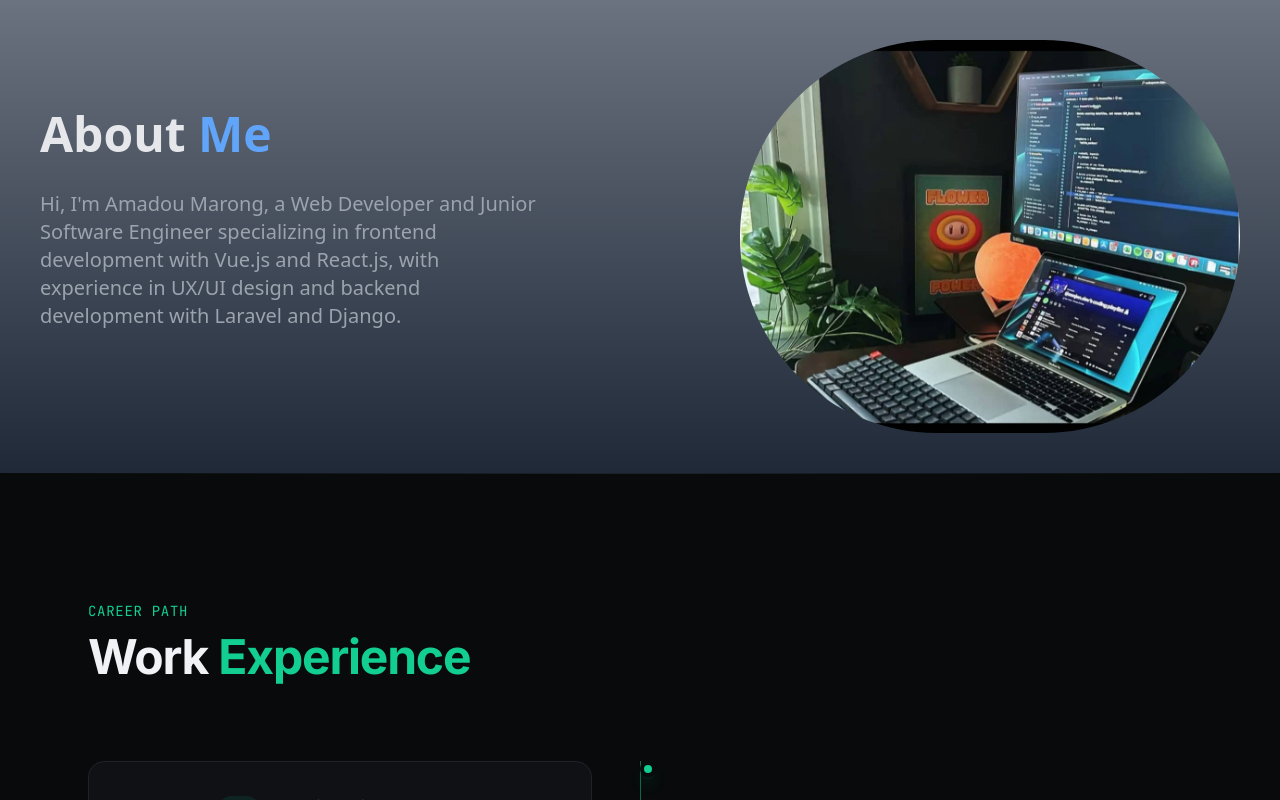
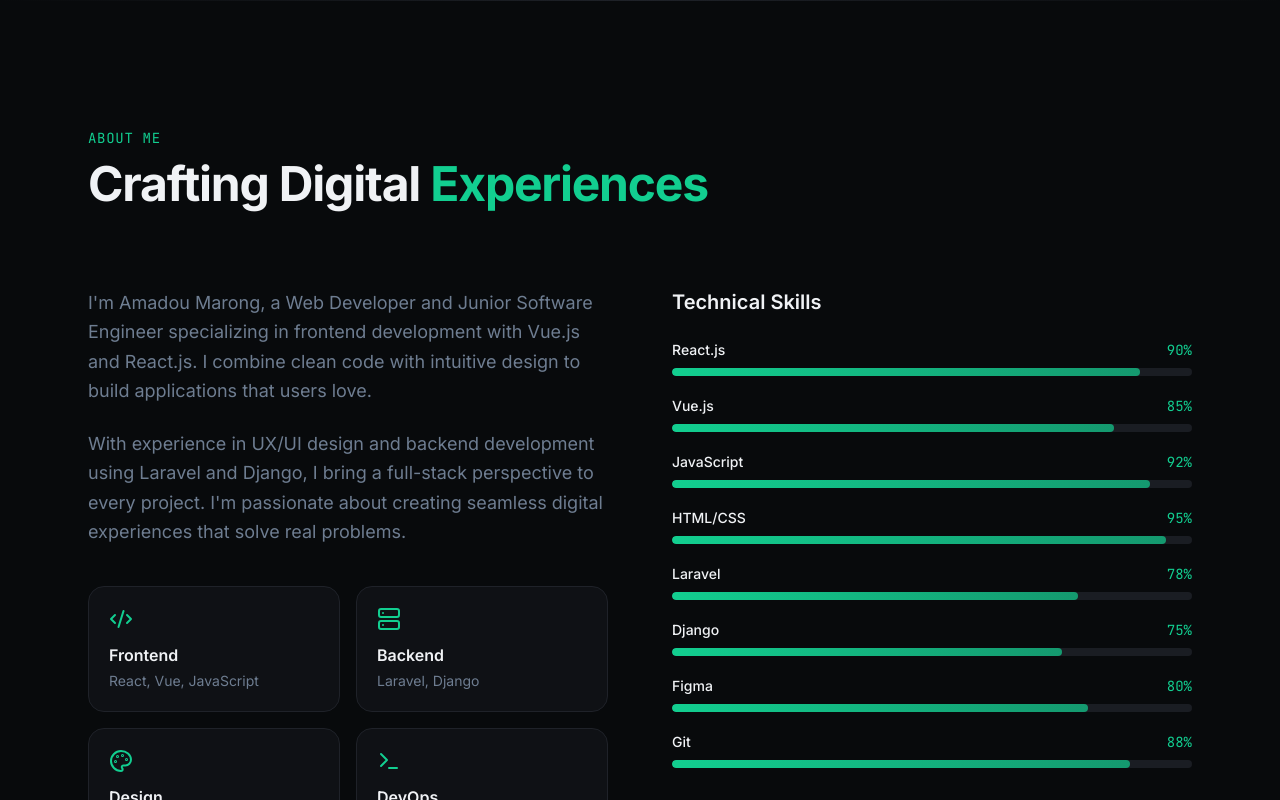
Before and after one commit to Amadou-Marong/my-updated-portfolio, a React (Vite) app: page / in a window 1280 px wide. Shown: the part 800-1600 px from the top of the page. Built offline with nearby package versions, Linux system fonts and the light colour scheme.

Commit message:
updated the about section

```diff
--- a/src/About.jsx
+++ /dev/null
@@ -1,26 +0,0 @@
-import aboutImg from './assets/aboutImg.jpeg';
-import AnimatedSection from './Components/AnimatedSection'; // Import your animated component
-
-const About = () => {
-  return (
-    <AnimatedSection>
-      <div className="py-10 text-white max-w-[1400px] mx-auto bg-gradient-to-b from-gray-500 to-gray-800" id="about">
-        <div className="flex sm:flex-row flex-col-reverse items-center justify-between gap-6 px-10">
-          <div className="text-gray-300 max-w-[500px]">
-            <h3 className="text-5xl text-gray-200 font-semibold">
-              About <span className="text-blue-400">Me</span>
-            </h3>
-            <p className="text-xl text-gray-400 my-8">
-              Hi, I&apos;m Amadou Marong, a Web Developer and Junior Software Engineer specializing in frontend development with Vue.js and React.js, with experience in UX/UI design and backend development with Laravel and Django.
-            </p>
-          </div>
-          <div className="w-[500px]">
-            <img src={aboutImg} alt="about img" className="object-cover rounded-full w-[40vw] bg-white/30 transition duration-200 hover:scale-110 cursor-pointer" />
-          </div>
-        </div>
-      </div>
-    </AnimatedSection>
-  );
-};
-
-export default About;
--- a/src/App.jsx
+++ b/src/App.jsx
@@ -1,4 +1,4 @@
-import About from "./About"
+import About from "./components/portfolio/AboutSection"
 import Experience from "./components/portfolio/ExperienceSection"
 import Hero from "./components/portfolio/HeroSection"
 import Navbar from "./components/common/Navbar"
--- /dev/null
+++ b/src/Components/portfolio/AboutSection.jsx
@@ -0,0 +1,122 @@
+import React from "react";
+import { motion } from "framer-motion";
+import { Code2, Palette, Server, Terminal } from "lucide-react";
+
+const skills = [
+  { name: "React.js", level: 90 },
+  { name: "Vue.js", level: 85 },
+  { name: "JavaScript", level: 92 },
+  { name: "HTML/CSS", level: 95 },
+  { name: "Laravel", level: 78 },
+  { name: "Django", level: 75 },
+  { name: "Figma", level: 80 },
+  { name: "Git", level: 88 },
+];
+
+const highlights = [
+  { icon: Code2, title: "Frontend", desc: "React, Vue, JavaScript" },
+  { icon: Server, title: "Backend", desc: "Laravel, Django" },
+  { icon: Palette, title: "Design", desc: "UI/UX, Figma" },
+  { icon: Terminal, title: "DevOps", desc: "Git, CI/CD" },
+];
+
+const fadeInUp = {
+  hidden: { opacity: 0, y: 40 },
+  visible: (i) => ({
+    opacity: 1,
+    y: 0,
+    transition: { duration: 0.6, delay: i * 0.1, ease: "easeOut" },
+  }),
+};
+
+export default function AboutSection() {
+  return (
+    <section id="about" className="relative py-32 overflow-hidden">
+      <div className="absolute top-0 left-0 w-full h-px bg-gradient-to-r from-transparent via-border to-transparent" />
+
+      <div className="max-w-6xl mx-auto px-6">
+        {/* Section header */}
+        <motion.div
+          initial="hidden"
+          whileInView="visible"
+          viewport={{ once: true, margin: "-100px" }}
+          className="mb-20"
+        >
+          <motion.p variants={fadeInUp} custom={0} className="text-primary font-mono text-sm tracking-wider uppercase mb-3">
+            About Me
+          </motion.p>
+          <motion.h2 variants={fadeInUp} custom={1} className="text-4xl md:text-5xl font-bold font-inter tracking-tight">
+            Crafting Digital
+            <span className="text-primary"> Experiences</span>
+          </motion.h2>
+        </motion.div>
+
+        <div className="grid lg:grid-cols-2 gap-16">
+          {/* Left - Bio */}
+          <motion.div
+            initial="hidden"
+            whileInView="visible"
+            viewport={{ once: true, margin: "-100px" }}
+          >
+            <motion.p variants={fadeInUp} custom={0} className="text-muted-foreground text-lg leading-relaxed font-inter mb-6">
+              I'm Amadou Marong, a Web Developer and Junior Software Engineer specializing
+              in frontend development with Vue.js and React.js. I combine clean code with
+              intuitive design to build applications that users love.
+            </motion.p>
+            <motion.p variants={fadeInUp} custom={1} className="text-muted-foreground text-lg leading-relaxed font-inter mb-10">
+              With experience in UX/UI design and backend development using Laravel and Django,
+              I bring a full-stack perspective to every project. I'm passionate about creating
+              seamless digital experiences that solve real problems.
+            </motion.p>
+
+            {/* Highlight cards */}
+            <div className="grid grid-cols-2 gap-4">
+              {highlights.map((h, i) => (
+                <motion.div
+                  key={h.title}
+                  variants={fadeInUp}
+                  custom={i + 2}
+                  whileHover={{ y: -4, borderColor: "hsl(var(--primary))" }}
+                  className="p-5 rounded-2xl bg-card border border-border transition-all duration-300 group"
+                >
+                  <h.icon className="w-6 h-6 text-primary mb-3 group-hover:scale-110 transition-transform" />
+                  <h3 className="font-semibold font-inter text-foreground mb-1">{h.title}</h3>
+                  <p className="text-sm text-muted-foreground font-inter">{h.desc}</p>
+                </motion.div>
+              ))}
+            </div>
+          </motion.div>
+
+          {/* Right - Skills */}
+          <motion.div
+            initial="hidden"
+            whileInView="visible"
+            viewport={{ once: true, margin: "-100px" }}
+            className="space-y-5"
+          >
+            <motion.h3 variants={fadeInUp} custom={0} className="text-xl font-semibold font-inter mb-6">
+              Technical Skills
+            </motion.h3>
+            {skills.map((skill, i) => (
+              <motion.div key={skill.name} variants={fadeInUp} custom={i * 0.5}>
+                <div className="flex justify-between mb-2">
+                  <span className="text-sm font-medium font-inter text-foreground">{skill.name}</span>
+                  <span className="text-sm font-mono text-primary">{skill.level}%</span>
+                </div>
+                <div className="h-2 bg-secondary rounded-full overflow-hidden">
+                  <motion.div
+                    initial={{ width: 0 }}
+                    whileInView={{ width: `${skill.level}%` }}
+                    viewport={{ once: true }}
+                    transition={{ duration: 1, delay: 0.3 + i * 0.1, ease: "easeOut" }}
+                    className="h-full bg-gradient-to-r from-primary to-primary/70 rounded-full"
+                  />
+                </div>
+              </motion.div>
+            ))}
+          </motion.div>
+        </div>
+      </div>
+    </section>
+  );
+}
```
